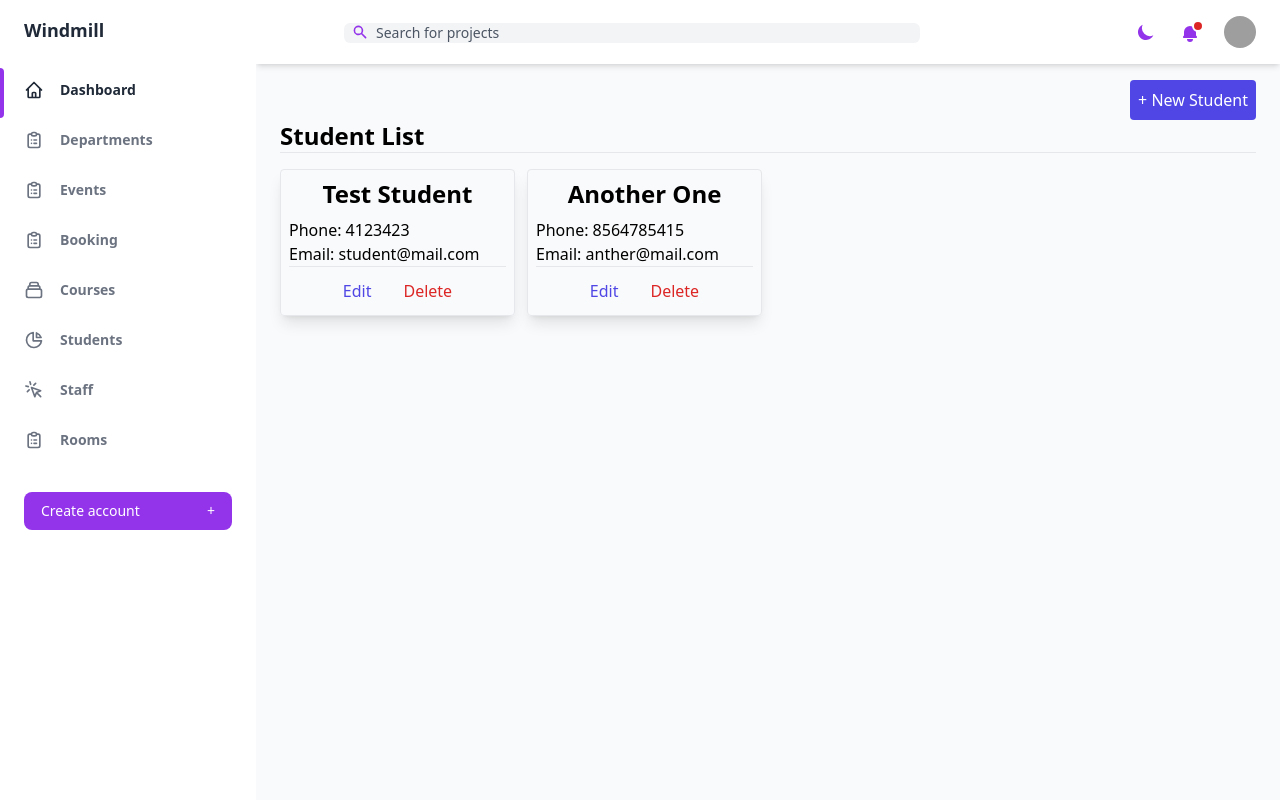
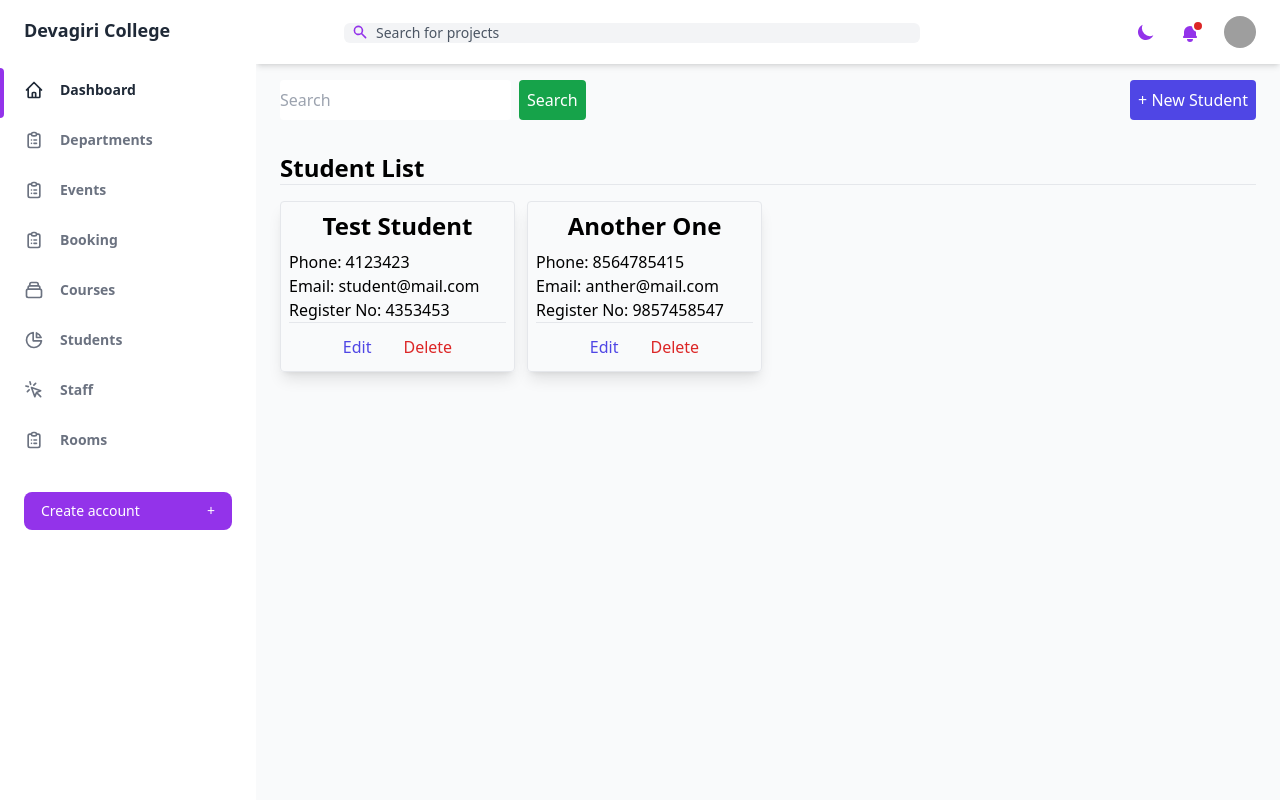
Before and after one commit to mishelshaji/devgree, a Django app: page /administrator/student/ in a window 1280 px wide. Run offline with Django 3.2, Linux system fonts and the light colour scheme; a user stored in the database is signed in; data comes from the database, SQL or seed files in the repository; both versions use the stored data as it was after the commit; parts of the project's set-up code (start-up, migrations or seed data) failed here and were passed over; some libraries are stand-ins or nearby versions; grey boxes are pictures that could not be loaded.

Commit message:
Student search

```diff
--- a/devgree/administrator/templates/administrator/course/list.html
+++ b/devgree/administrator/templates/administrator/course/list.html
@@ -46,7 +46,7 @@
             <div class="mt-2">
                 <p>Department: {{ i.department.name }}</td>
                 <p>Level: {{ i.level }}</td>
-                <p>Duration: {{ i.duration }}</td>
+                <p>Duration: {{ i.semesters }} semesters</td>
             </div>
             <hr>
             <div class="mt-2 flex justify-center">
--- a/devgree/administrator/templates/administrator/shared/left_sidebar.html
+++ b/devgree/administrator/templates/administrator/shared/left_sidebar.html
@@ -2,7 +2,7 @@
 <aside class="z-20 hidden w-64 overflow-y-auto bg-white dark:bg-gray-800 md:block flex-shrink-0">
     <div class="py-4 text-gray-500 dark:text-gray-400">
         <a class="ml-6 text-lg font-bold text-gray-800 dark:text-gray-200" href="#">
-            Windmill
+            Devagiri College
         </a>
 
         {% if user.admin %}
--- a/devgree/administrator/templates/administrator/student/list.html
+++ b/devgree/administrator/templates/administrator/student/list.html
@@ -1,54 +1,37 @@
 {% extends 'master.html' %}
 
 {% block content %}
-<div class="flex">
+<div class="flex mb-8">
+    <form method="get" class="flex">
+        <input type="search" name="s" class="rounded w-full" placeholder="Search" />
+        <button class="bg-green-600 p-2 rounded text-white ml-2">Search</button>
+    </form>
     <a href="{% url 'student_create' %}" class="ml-auto bg-indigo-600 p-2 rounded text-white">
         + New Student
     </a>
 </div>
 <h1 class="font-bold text-2xl">Student List</h1>
-<hr/>
+<hr />
 <div class="container mt-4">
-    <!-- <table class="table border table-striped">
-        <tr>
-            <th>Name</th>
-            <th>Phone</th>
-            <th>Email</th>
-            <th>Action</th>
-        </tr>
-        {% for i in object_list %}
-        <tr>
-            <td>{{ i.user.first_name }} {{ i.user.last_name }}</td>
-            <td>{{ i.phone }}</td>
-            <td>{{ i.user.email }}</td>
-            <td class="font-bold">
-                <a href="{% url 'student_edit' i.id %}" class="text-indigo-600">
-                    Edit
-                </a>
-                <a href="{% url 'student_delete' i.user.id %}" class="text-red-600 ml-1" onclick="return confirm('Are you sure?')">
-                    | Delete
-                </a>
-            </td>
-        </tr>
-        {% endfor %}
-    </table> -->
     <div class="grid grid-cols-4 gap-3">
 
         {% for i in object_list %}
         <div class="shadow-lg border rounded p-2 hover:shadow-xl transition">
-            <h2 class="text-center font-semibold text-2xl">{{  i.user.first_name }} {{ i.user.last_name }}</h2>
+            <h2 class="text-center font-semibold text-2xl">{{ i.user.first_name }} {{ i.user.last_name }}</h2>
             <div class="mt-2">
-
                 <p>Phone: {{ i.phone }}</td>
                 <p>Email: {{ i.user.email }}</td>
+                <p>Register No: {{ i.register_number }}</td>
             </div>
             <hr>
             <div class="mt-2 flex justify-center">
-                <a href="{% url 'student_edit' i.id %}" class="text-indigo-600 p-1 px-2 mx-2 hover:bg-indigo-600 hover:text-white transition rounded">
+                <a href="{% url 'student_edit' i.id %}"
+                    class="text-indigo-600 p-1 px-2 mx-2 hover:bg-indigo-600 hover:text-white transition rounded">
                     Edit
                 </a>
                 <div class=gap-3></div>
-                <a href="{% url 'student_delete' i.id %}" class="text-red-600 p-1 px-2 mx-2 hover:bg-red-600 hover:text-white transition rounded">
+                <a href="{% url 'student_delete' i.id %}"
+                    class="text-red-600 p-1 px-2 mx-2 hover:bg-red-600 hover:text-white transition rounded">
                     Delete
                 </a>
             </div>
--- a/devgree/administrator/views.py
+++ b/devgree/administrator/views.py
@@ -5,6 +5,7 @@ from .forms import *
 from django.urls import reverse_lazy
 from django.contrib.auth.decorators import login_required, user_passes_test
 from django.contrib.auth.mixins import LoginRequiredMixin, UserPassesTestMixin
+from django.db.models import Q
 
 # Create your views here.
 @login_required
@@ -76,6 +77,13 @@ class StudentListView(LoginRequiredMixin, UserPassesTestMixin, ListView):
     model = Student
     template_name = "administrator/student/list.html"
 
+    def get_queryset(self):
+        queryset = Student.objects.select_related('user')
+        search = self.request.GET.get('s', None)
+        if search:
+            queryset = queryset.filter(Q(user__email__icontains=search) | Q(register_number__icontains=search) | Q(roll_number__icontains=search))
+        return queryset
+
     def test_func(self):
         return self.request.user.admin or self.request.user.staff
 
@@ -144,6 +152,7 @@ def delete_student(request, id):
 class StaffListView(LoginRequiredMixin, UserPassesTestMixin, ListView):
     model = Staff
     template_name = "administrator/staff/list.html"
+    queryset = Staff.objects.select_related('user')
 
     def test_func(self):
         return self.request.user.admin
--- a/devgree/theme/templates/master.html
+++ b/devgree/theme/templates/master.html
@@ -5,7 +5,7 @@
 <head>
 	<meta charset="UTF-8" />
 	<meta name="viewport" content="width=device-width, initial-scale=1.0" />
-	<title>Windmill Dashboard</title>
+	<title>Devagiri College</title>
 	<link href="https://fonts.googleapis.com/css2?family=Inter:wght@400;500;600;700;800&display=swap"
 		rel="stylesheet" />
 	{% tailwind_css %}
```
Also changed, not shown: devgree/administrator/templates/administrator/department/list.html (+3 -4 lines), devgree/administrator/templates/administrator/room/list.html (+7 -50 lines), devgree/administrator/templates/administrator/staff/list.html (+4 -29 lines), devgree/db.sqlite3.
